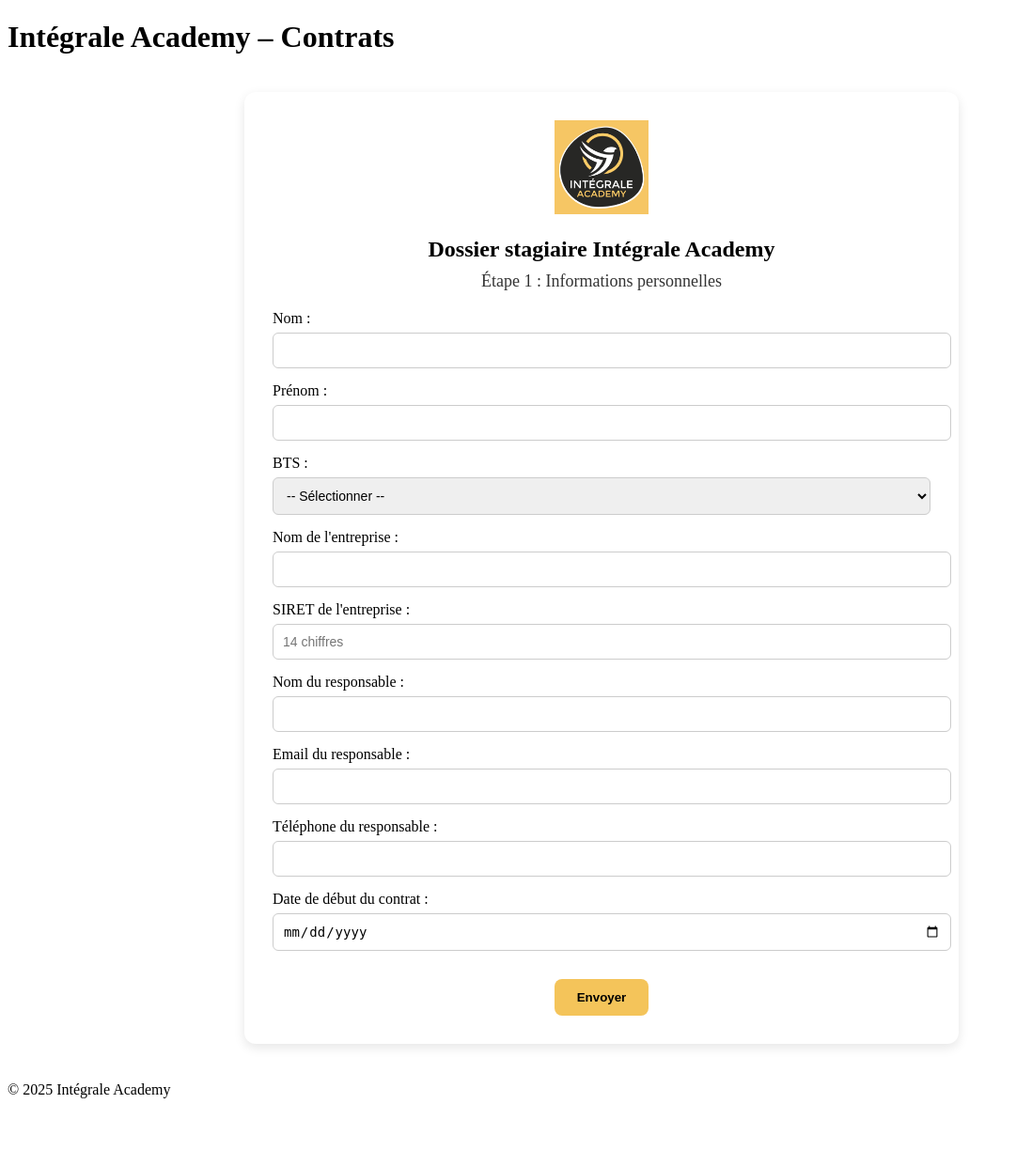
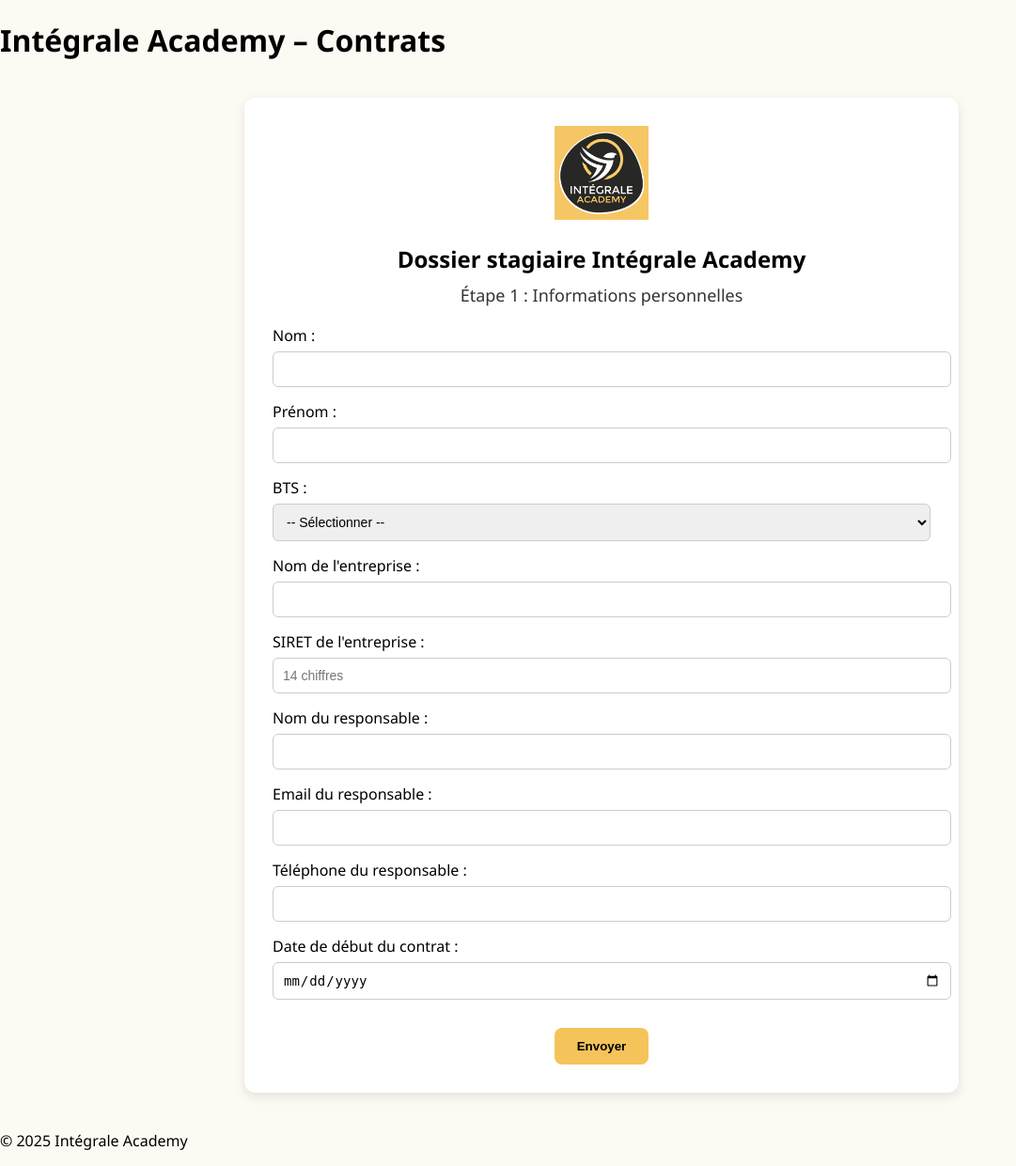
Before and after one commit to integraleacademy/bts, a Flask app: page / in a window 1280 px wide. Shown: the whole page at 94% size, without its empty margins (0-1081 px from the left). Before the commit the page ends 1169 px from the top, so only its background shows below. Run offline with Flask 3, Linux system fonts and the light colour scheme; parts of the project's set-up code (start-up, migrations or seed data) failed here and were passed over.

Commit message:
Update style.css

```diff
--- a/static/css/style.css
+++ b/static/css/style.css
@@ -1,3 +1,10 @@
+body {
+  font-family: 'Segoe UI', Arial, sans-serif;
+  background: #fdf9f3;
+  margin: 0;
+  padding: 0;
+}
+
 /* --- FORMULAIRE STAGIAIRE --- */
 .form-container {
   max-width: 700px;
```
